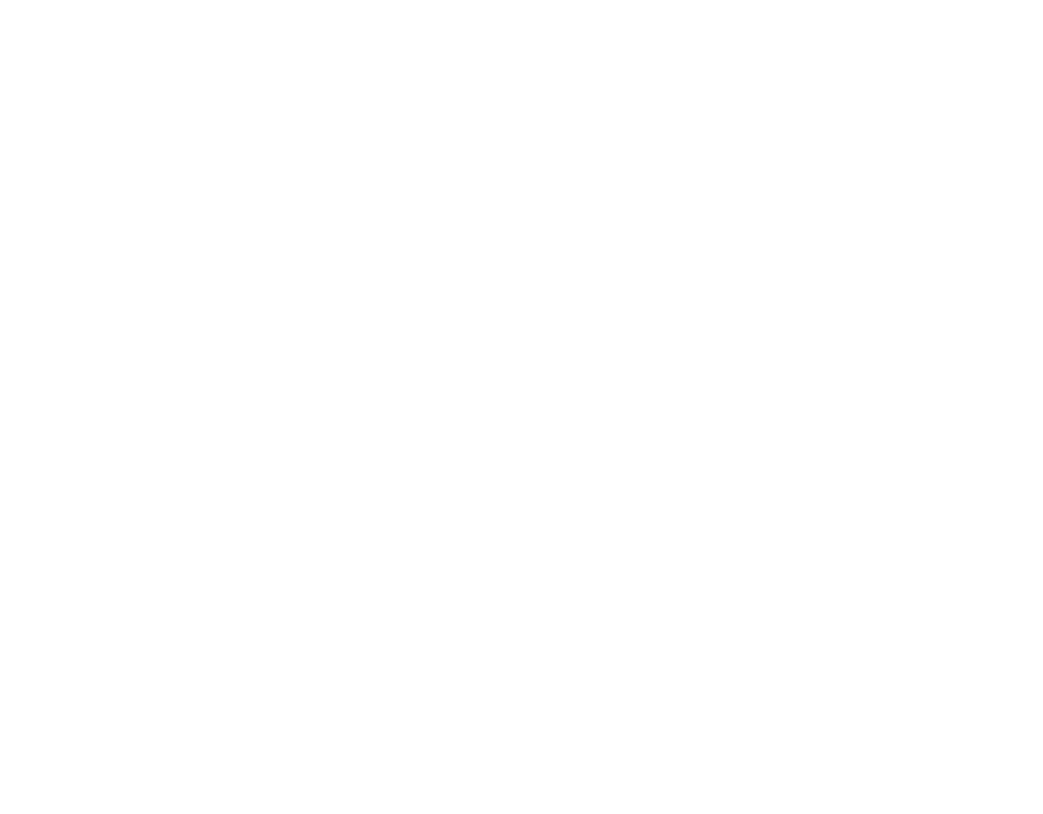
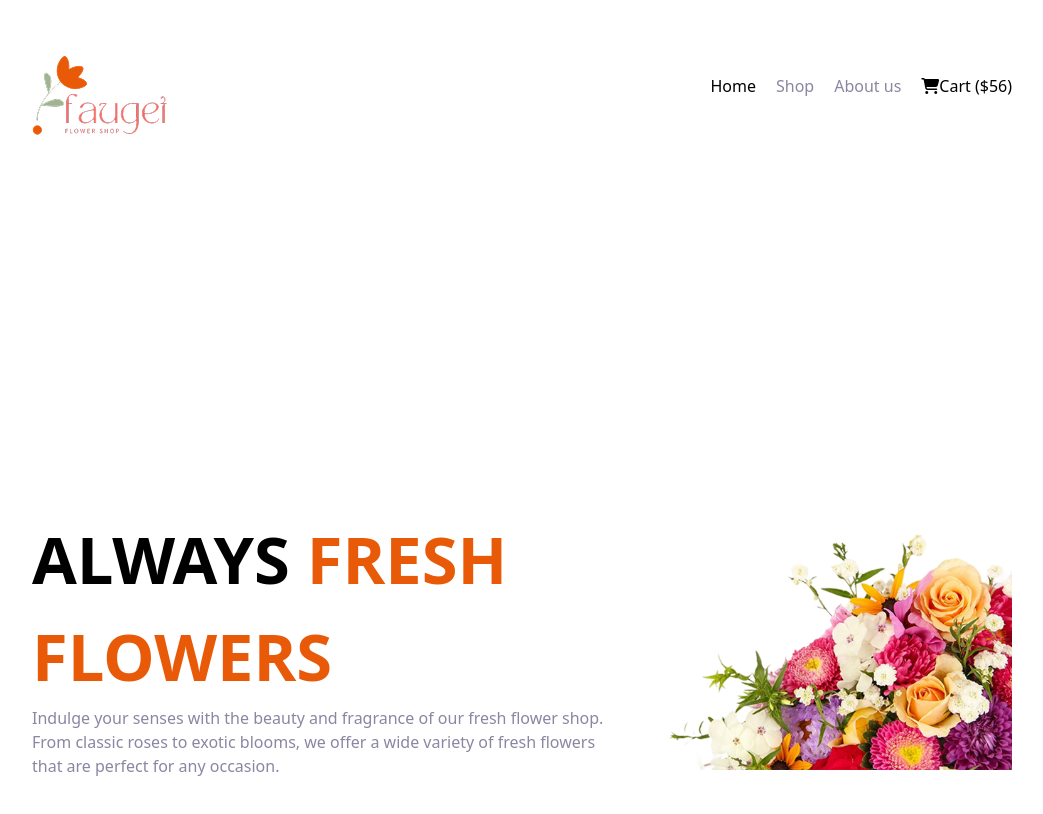
Before and after one commit to sakib3119/my-assignment-2, a plain HTML site: page index.html in a window 1280 px wide. Shown: the whole page, without its empty margins (118-1161 px from the left). Drawn offline with nearby package versions, Linux system fonts and the light colour scheme.

Commit message:
added header html

```diff
--- a/index.html
+++ b/index.html
@@ -4,13 +4,58 @@
     <meta charset="UTF-8">
     <meta name="viewport" content="width=device-width, initial-scale=1.0">
     <title>my assignmint 2</title>
+      <script src="https://cdn.jsdelivr.net/npm/@tailwindcss/browser@4"></script>
+
+      <link rel="stylesheet" href="style.css">
+        <script src="https://kit.fontawesome.com/31e1866afe.js" crossorigin="anonymous"></script>
  </head>
  <body>
     <header>
+        <nav class="flex justify-between header">
+            <div class="header-img">
+                <img src="assets/logo.png" alt="">
+                </div>
+                <div class="heder-text ">
+                    <ul class="flex header-link ">
+                    <li class="nav-link">Home  </li>
+                     <li class="nav-link "> <span class="header-text-color">Shop</span></li>
+                      <li class="nav-link"> <span class="header-text-color">About us</span></li>
+                       <li class="nav-link"> <i class="fa-solid fa-cart-shopping"></i>Cart ($56)</li>
+                </ul>
+
+
+
+            </div>
+        </nav>
+        <div class="header-contenr">
+            <div class="header-main">
+                <h1 class="header-text-2">
+                ALWAYS <span class="header-img-title-color">FRESH FLOWERS</span>
+
+            </h1>
+            <p class="header-dre header-text-color">
+                Indulge your senses with the beauty and fragrance of our fresh flower shop. From classic roses to exotic blooms, we offer a wide variety of fresh flowers that are perfect for any occasion.
+
+            </p>
+
+            </div>
+
+
+            <div class="header-contenr-img">
+                <img src="assets/hero-flower.png" alt="">
+
+
+        </div>
+        </div>
 
     </header>
 
     <main>
+        <section>
+             <div class="plants-contener"></div>
+
+        </section>
+
 
     </main>
 
--- /dev/null
+++ b/style.css
@@ -0,0 +1,33 @@
+ /* header style */
+ header{
+    margin-left: 150px;
+    margin-right: 150px;
+    margin-top: 53.5px;
+    margin-bottom: 574px;
+ }
+ .header-link{
+
+    margin-top: 20px;
+    gap: 20px;
+ }
+.header-text-color{
+    color:#8987A1;
+
+}
+.header-contenr{
+    margin-top: 374px;
+    display: flex;
+    align-items: center;
+
+}
+.header-text-2{
+   font-size: 65px;
+    font-weight: 800;
+}
+.header-contenr-img{
+   width: 100%;
+
+}
+.header-img-title-color{
+    color: #E95A08;
+}
```
Also changed, not shown: assets/deal-ana.png (added), assets/deal-bloom.png (added), assets/deal-zabo.png (added), assets/flower-store.png (added), assets/hero-flower.png (added), assets/icon-facebook.png (added), assets/icon-linkedin.png (added), assets/icon-twitter.png (added), assets/icon-youtube.png (added), assets/logo.png (added), assets/news-letter-bg.png (added), assets/sample-flower-image.png (added), assets/trusted-badge.png (added).
